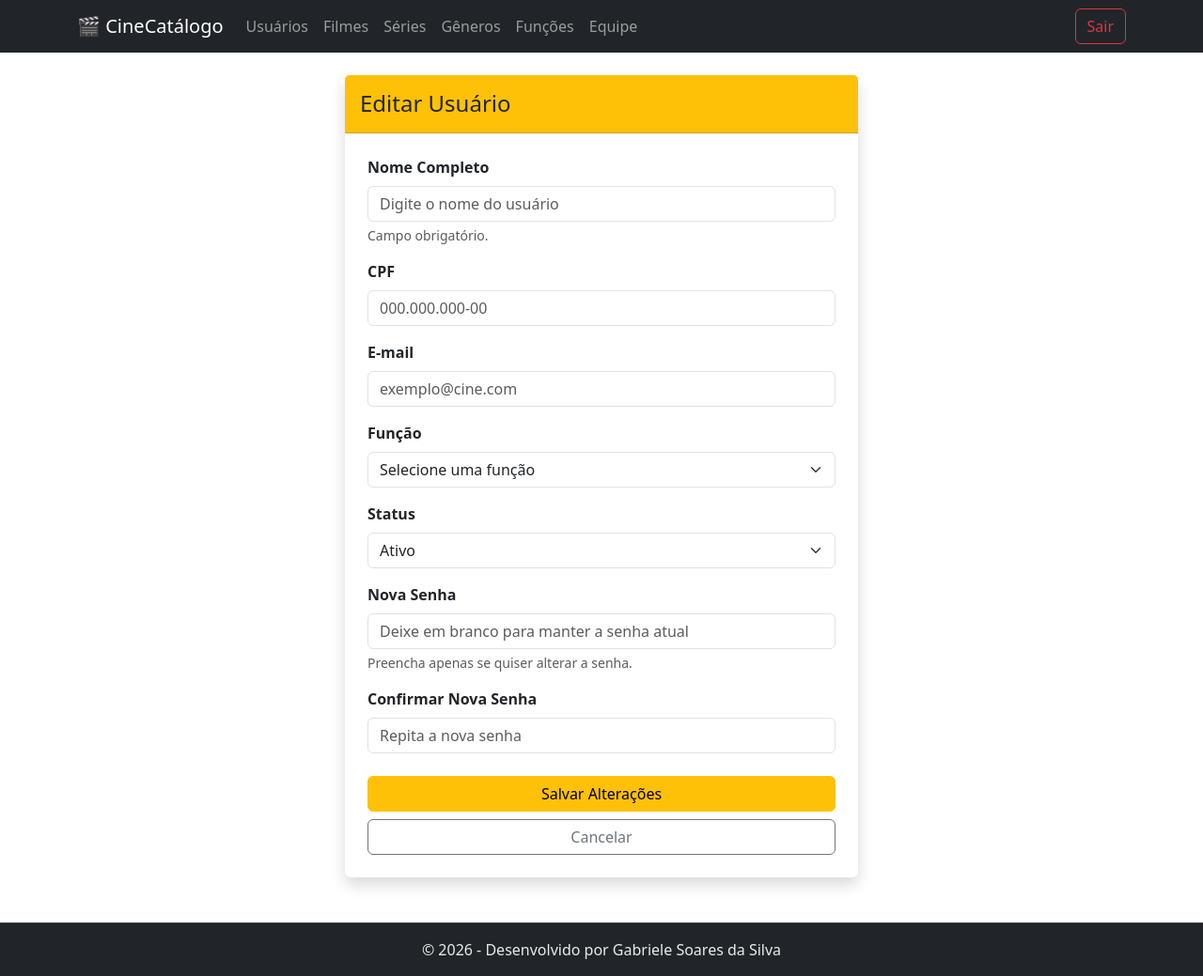
After one commit to Gabissilva24/t1-programacao-para-internet, a Flask app: template templates/usuarios/editar_usuario.html in a window 1280 px wide. The commit adds this page. Shown: the whole page at 94% size. Run offline with Flask 3, Linux system fonts and the light colour scheme; the template is opened without the code that fills it, so the values that code supplies are empty.

Commit message:
feat(usuarios): implementar edição e melhorias no CRUD de usuários"

```diff
--- /dev/null
+++ b/templates/usuarios/editar_usuario.html
@@ -0,0 +1,96 @@
+{% extends 'base.html' %}
+
+{% block conteudo %}
+
+<div class="row justify-content-center">
+    <div class="col-md-6">
+
+        <div class="card shadow border-0">
+
+            <!-- Cabeçalho -->
+            <div class="card-header bg-warning text-dark py-3">
+                <h4 class="mb-0"><i class="bi bi-person-gear"></i> Editar Usuário</h4>
+            </div>
+
+            <!-- Corpo -->
+            <div class="card-body p-4">
+
+                <form action="{{ url_for('editar_usuario', id=item.id_usuario) }}" method="POST">
+
+                    <!-- Campo Nome -->
+                    <div class="mb-3">
+                        <label for="nome" class="form-label fw-bold">Nome Completo</label>
+                        <input type="text" name="nome" id="nome" class="form-control"
+                               value="{{ item.nome_usuario }}" placeholder="Digite o nome do usuário" required>
+                        <div class="form-text">Campo obrigatório.</div>
+                    </div>
+
+                    <!-- Campo CPF -->
+                    <div class="mb-3">
+                        <label for="cpf" class="form-label fw-bold">CPF</label>
+                        <input type="text" name="cpf" id="cpf" class="form-control"
+                               value="{{ item.cpf }}" placeholder="000.000.000-00" required>
+                    </div>
+
+                    <!-- Campo Email -->
+                    <div class="mb-3">
+                        <label for="email" class="form-label fw-bold">E-mail</label>
+                        <input type="email" name="email" id="email" class="form-control"
+                               value="{{ item.email }}" placeholder="exemplo@cine.com" required>
+                    </div>
+
+                    <!-- Campo Função -->
+                    <div class="mb-3">
+                        <label for="funcao" class="form-label fw-bold">Função</label>
+                        <select name="funcao" id="funcao" class="form-select">
+                            <option value="">Selecione uma função</option>
+                            {% for f in lista_funcoes %}
+                                <option value="{{ f.id_funcao }}"
+                                    {{ 'selected' if f.id_funcao == item.funcao_id else '' }}>
+                                    {{ f.nome }}
+                                </option>
+                            {% endfor %}
+                        </select>
+                    </div>
+
+                    <!-- Campo Status -->
+                    <div class="mb-3">
+                        <label for="status" class="form-label fw-bold">Status</label>
+                        <select name="status" id="status" class="form-select">
+                            <option value="Ativo" {{ 'selected' if item.status == 'Ativo' else '' }}>Ativo</option>
+                            <option value="Inativo" {{ 'selected' if item.status == 'Inativo' else '' }}>Inativo</option>
+                        </select>
+                    </div>
+
+                    <!-- Campo Senha -->
+                    <div class="mb-3">
+                        <label for="senha" class="form-label fw-bold">Nova Senha</label>
+                        <input type="password" name="senha" id="senha" class="form-control"
+                               placeholder="Deixe em branco para manter a senha atual">
+                        <div class="form-text">Preencha apenas se quiser alterar a senha.</div>
+                    </div>
+
+                    <!-- Campo Confirmar Senha -->
+                    <div class="mb-4">
+                        <label for="confirmar_senha" class="form-label fw-bold">Confirmar Nova Senha</label>
+                        <input type="password" name="confirmar_senha" id="confirmar_senha" class="form-control"
+                               placeholder="Repita a nova senha">
+                    </div>
+
+                    <!-- Botões -->
+                    <div class="d-grid gap-2">
+                        <button type="submit" class="btn btn-warning">
+                            <i class="bi bi-check-circle"></i> Salvar Alterações
+                        </button>
+                        <a href="{{ url_for('listar_usuarios') }}" class="btn btn-outline-secondary">
+                            Cancelar
+                        </a>
+                    </div>
+
+                </form>
+            </div>
+        </div>
+    </div>
+</div>
+
+{% endblock %}
```
Also changed, not shown: templates/usuarios/inserir_usuario.html (+21 -15 lines), templates/usuarios/listar_usuarios.html (+72 -18 lines).
